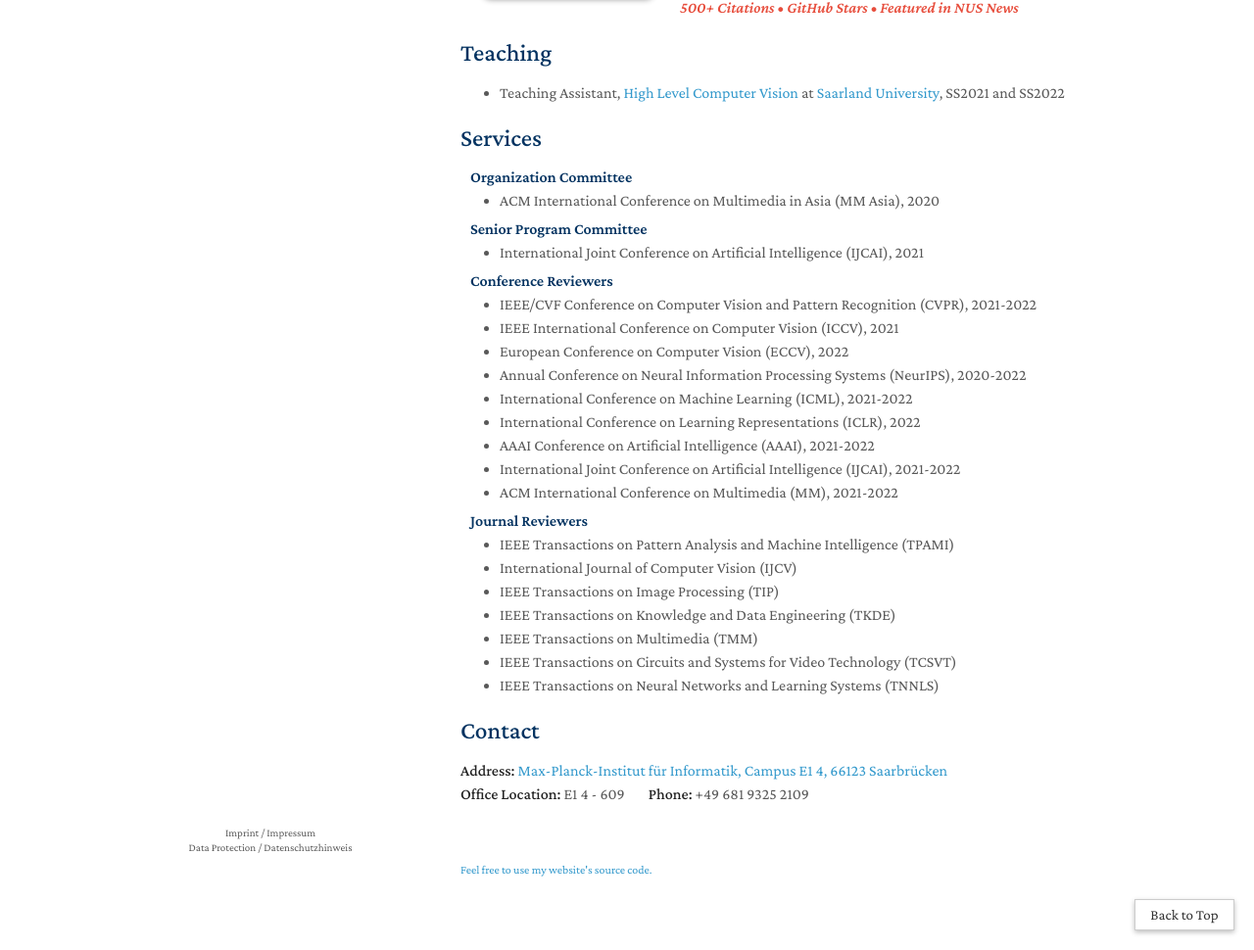
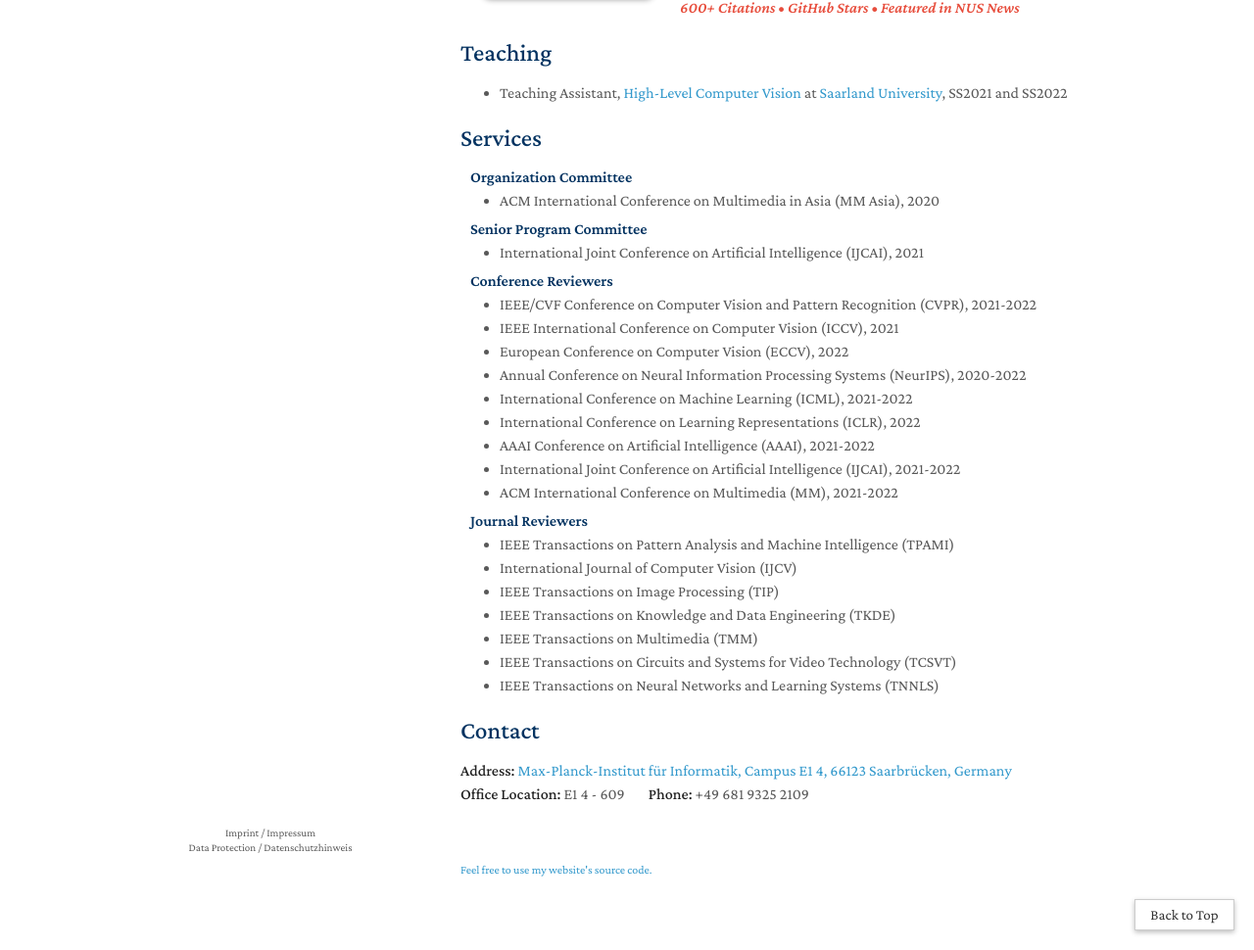
Before and after one commit to swagshaw/homepage, a Jekyll site: the page built from index.md, in a window 1280 px wide and 1400 px high, scrolled down 1374 px, cut to the strip 430-1400 px from the top of the window. Shown: the whole strip at 98% size. Built offline with Jekyll 4.4.1, drawn with Linux system fonts in a browser that asks for light colours; nearby versions of some CDN libraries; comment, search, counter and statistics services are not loaded; a style sheet for code colours, icons or effects is not loaded; our own code applies the rules of GitHub Pages for plain Markdown files.

Commit message:
Update index.md

```diff
--- a/index.md
+++ b/index.md
@@ -191,7 +191,7 @@ My research lies at the intersection of **computer vision** and **machine learni
       <a href="https://mtl.yyliu.net/" class="btn btn-sm z-depth-0" role="button" target="_blank" style="font-size:12px;">Project Page</a>
       <a href="https://bib.yyliu.net/CVPR19.txt" class="btn btn-sm z-depth-0" role="button" target="_blank" style="font-size:12px;">BibTex</a>
 <br>
-<strong><a style="color:#e74d3c; font-weight:600" href="https://scholar.google.com/citations?view_op=view_citation&hl=en&user=Uf9GqRsAAAAJ&citation_for_view=Uf9GqRsAAAAJ:bEWYMUwI8FkC"><i>500+ Citations • </i></a><a href="https://github.com/yaoyao-liu/meta-transfer-learning" target="_blank" rel="noopener"><i style="color:#e74d3c; font-weight:600" id="githubstars_mtl"></i><i style="color:#e74d3c; font-weight:600"> GitHub Stars</i></a> <a style="color:#e74d3c; font-weight:600" href="https://www.comp.nus.edu.sg/news/archives/y2019/2019-cvpr-research/">• <i>Featured in NUS News</i></a></strong>
+<strong><a style="color:#e74d3c; font-weight:600" href="https://scholar.google.com/citations?view_op=view_citation&hl=en&user=Uf9GqRsAAAAJ&citation_for_view=Uf9GqRsAAAAJ:bEWYMUwI8FkC"><i>600+ Citations • </i></a><a href="https://github.com/yaoyao-liu/meta-transfer-learning" target="_blank" rel="noopener"><i style="color:#e74d3c; font-weight:600" id="githubstars_mtl"></i><i style="color:#e74d3c; font-weight:600"> GitHub Stars</i></a> <a style="color:#e74d3c; font-weight:600" href="https://www.comp.nus.edu.sg/news/archives/y2019/2019-cvpr-research/">• <i>Featured in NUS News</i></a></strong>
   <script>
   githubStars("yaoyao-liu/meta-transfer-learning", function(stars) {
   var startext = document.getElementById("githubstars_mtl");
@@ -208,7 +208,7 @@ My research lies at the intersection of **computer vision** and **machine learni
 
 ## Teaching
 
-- Teaching Assistant, [High Level Computer Vision](https://www.mpi-inf.mpg.de/hlcv) at [Saarland University](https://www.uni-saarland.de/), SS2021 and SS2022
+- Teaching Assistant, [High-Level Computer Vision](https://www.mpi-inf.mpg.de/hlcv) at [Saarland University](https://www.uni-saarland.de/), SS2021 and SS2022
 
 ## Services
 
@@ -264,6 +264,6 @@ My research lies at the intersection of **computer vision** and **machine learni
 </ul>
 
 ## Contact
-**Address:** [Max-Planck-Institut für Informatik, Campus E1 4, 66123 Saarbrücken](https://g.page/MPI-INF)
+**Address:** [Max-Planck-Institut für Informatik, Campus E1 4, 66123 Saarbrücken, Germany](https://g.page/MPI-INF)
 <br>
 **Office Location:** E1 4 - 609 &nbsp;&nbsp;&nbsp;&nbsp;&nbsp;&nbsp; **Phone:** +49 681 9325 2109
```
